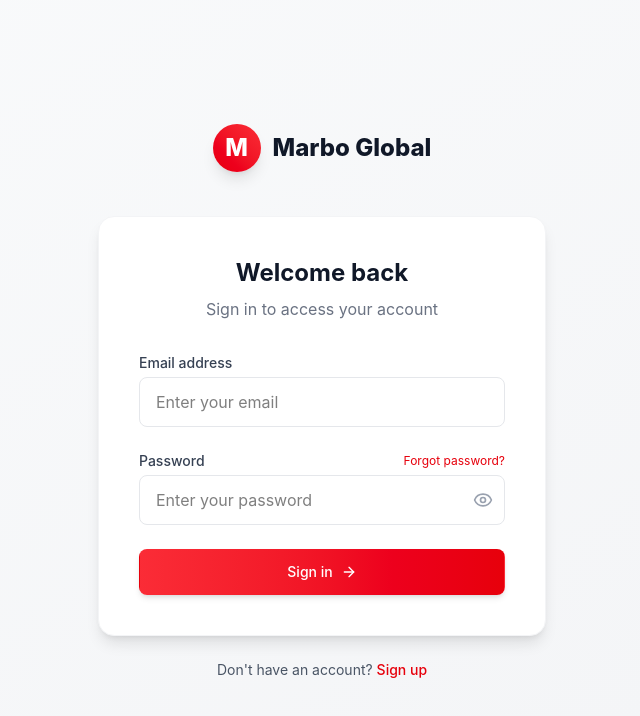
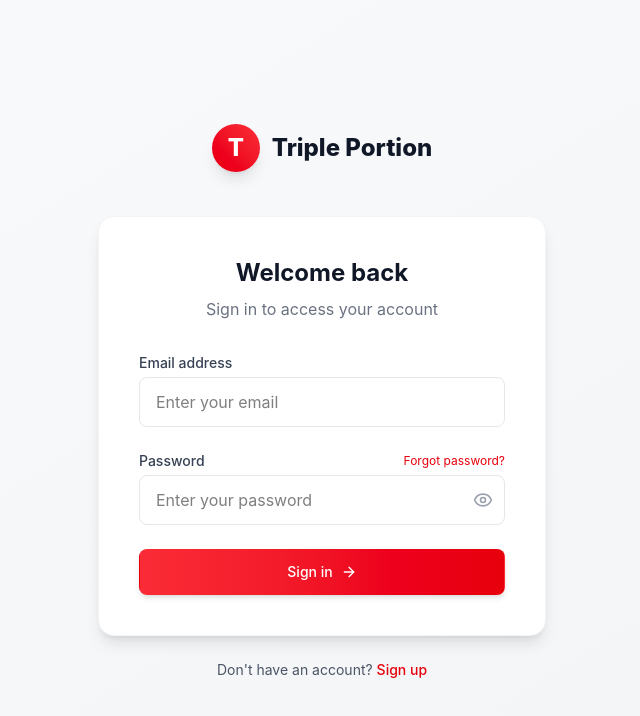
Before and after one commit to AhmedZafar5533/Marbo, a React (Vite) app in the folder Frontend/: page /login in a window 1280 px wide. Shown: the top 716 px of the page, without its empty margins (318-958 px from the left). Built offline with nearby package versions, Linux system fonts and the light colour scheme; no server answers.

Commit message:
logo changed

```diff
--- a/Frontend/src/components/LoginForm.jsx
+++ b/Frontend/src/components/LoginForm.jsx
@@ -48,14 +48,14 @@
               <div
                 className="relative h-12 w-12 rounded-full bg-gradient-to-tr from-red-600 to-red-500 shadow-lg flex items-center justify-center transition-transform transform group-hover:scale-110"
               >
-                <span className="text-white font-extrabold text-2xl">M</span>
+                <span className="text-white font-extrabold text-2xl">T</span>
                 {/* subtle ring on hover */}
                 <span className="absolute inset-0 rounded-full ring-2 ring-white opacity-0 group-hover:opacity-20 transition-opacity"></span>
               </div>
 
               {/* Brand name */}
               <span className="text-2xl font-extrabold text-gray-900 transition-colors group-hover:text-red-600">
-                Marbo Global
+                Triple Portion
               </span>
             </a>
           </div>
--- a/Frontend/src/components/RegisterForm.jsx
+++ b/Frontend/src/components/RegisterForm.jsx
@@ -239,14 +239,14 @@
             >
               {/* Logo icon */}
               <div className="relative h-12 w-12 rounded-full bg-gradient-to-tr from-red-600 to-red-500 shadow-lg flex items-center justify-center transition-transform transform group-hover:scale-110">
-                <span className="text-white font-extrabold text-2xl">M</span>
+                <span className="text-white font-extrabold text-2xl">T</span>
                 {/* subtle ring on hover */}
                 <span className="absolute inset-0 rounded-full ring-2 ring-white opacity-0 group-hover:opacity-20 transition-opacity"></span>
               </div>
 
               {/* Brand name */}
               <span className="text-2xl font-extrabold text-gray-900 transition-colors group-hover:text-red-600">
-                Marbo Global
+                Triple Portion
               </span>
             </a>
           </div>
```
